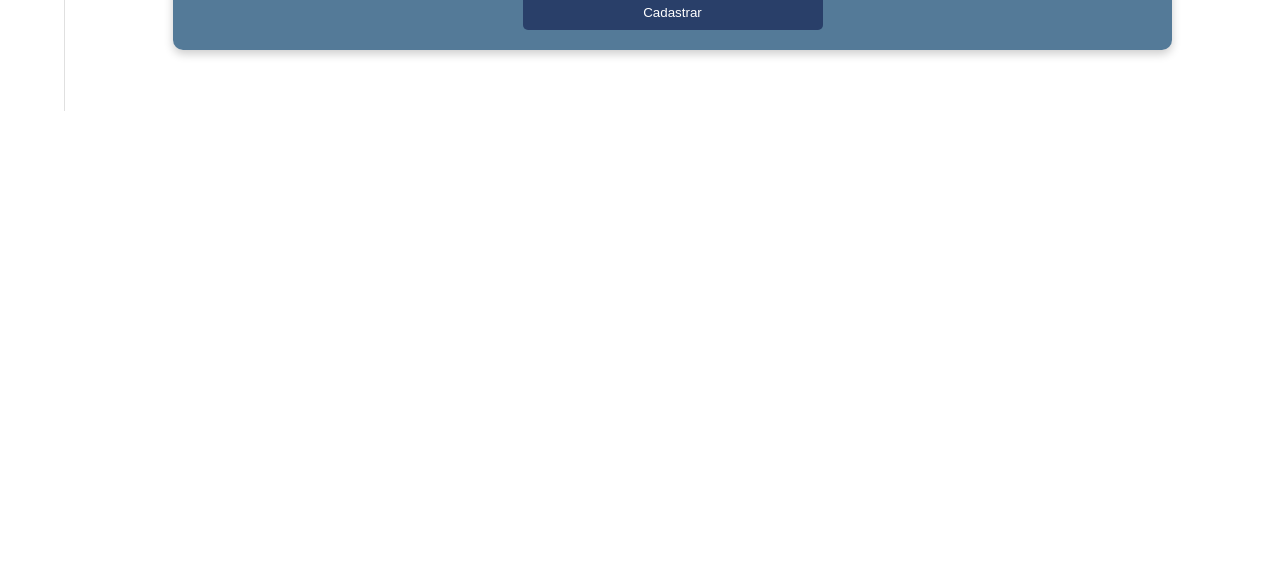
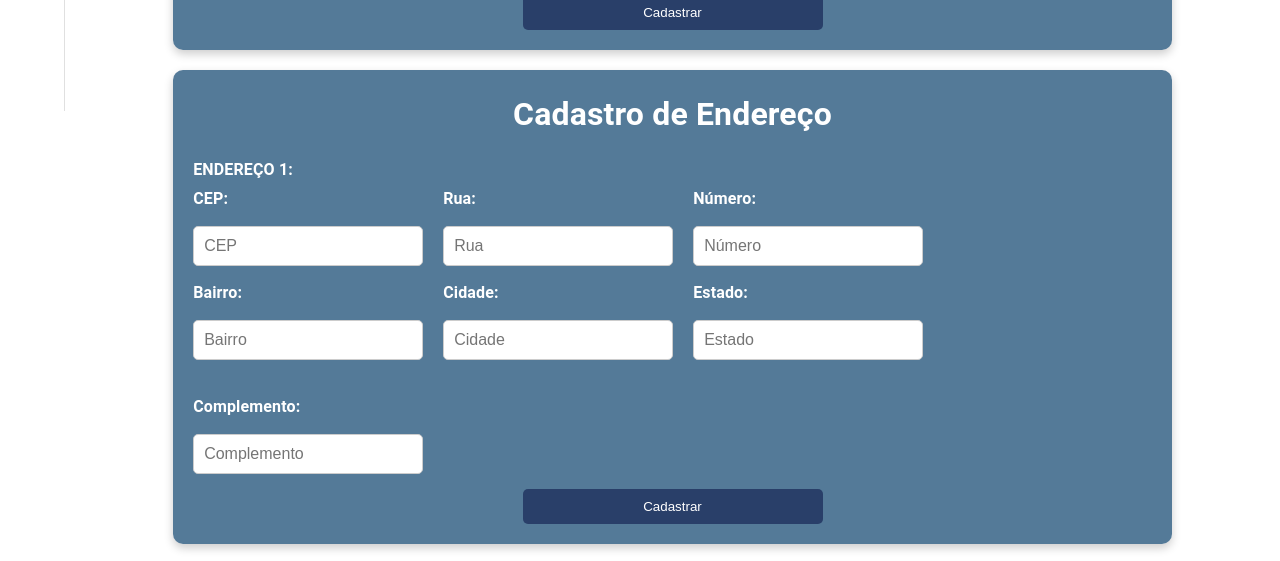
Before and after one commit to Equipe-Meta-Code/WE-COLEB---JJM-Log, a React (Vite) app in the folder frontend/: page /Cadastro/Cliente in a window 1280 px wide. Shown: the part 689-1250 px from the top of the page. Before the commit the page ends 800 px from the top, so only its background shows below. Built offline with nearby package versions, Linux system fonts and the light colour scheme; no server answers; sample sign-in values are in the browser's storage; a web font is replaced by a local one.

Commit message:
Update Cadastro-Endereço

```diff
--- a/frontend/package.json
+++ b/frontend/package.json
@@ -22,6 +22,7 @@
     "numeral": "^2.0.6",
     "prop-types": "^15.8.1",
     "react": "^18.3.1",
+    "react-bootstrap": "^2.10.5",
     "react-currency-input-field": "^3.8.0",
     "react-dom": "^18.3.1",
     "react-icons": "^5.3.0",
--- a/frontend/src/components/cadastros/CadastroCliente.jsx
+++ b/frontend/src/components/cadastros/CadastroCliente.jsx
@@ -5,11 +5,13 @@ import api from '../../services/api';
 import CadastroConcluido from './CadastroConcluido';
 import ModalFeedback from './ModalFeedback';
 import CurrencyInput from 'react-currency-input-field';
+import AddCircleRoundedIcon from '@mui/icons-material/AddCircleRounded';
+import { FormLabel } from "react-bootstrap";
 
 function CadastrarCliente() {
     const [formData, setFormData] = useState({
         cnpj: '',
-        razao_social: '', // Alterado para o nome correto
+        razao_social: '',
         nome_fantasia: '',
         inscricao_municipal: '',
         inscricao_estadual: '',
@@ -24,6 +26,18 @@ function CadastrarCliente() {
         valor_adicional: '',
     });
 
+    const [emailError, setEmailError] = useState('');
+
+    const [addressData, setAddressData] = useState([{
+        cep: '',
+        rua: '',
+        numero: '',
+        bairro: '',
+        cidade: '',
+        estado: '',
+        complemento: ''
+    }]);
+
     const [showCadastroConcluido, setShowCadastroConcluido] = useState(false);
     const [loading, setLoading] = useState(false);
     const [showModalFeedback, setShowModalFeedback] = useState(false);
@@ -31,34 +45,89 @@ function CadastrarCliente() {
 
     function handleInputChange(e) {
         const { name, value } = e.target;
+
+        if (name === 'email') {
+            // Regex para validar e-mail
+            const emailRegex = /^[^\s@]+@[^\s@]+\.[^\s@]+$/;
+            if (!emailRegex.test(value)) {
+                setEmailError('Por favor, insira um e-mail válido.');
+            } else {
+                setEmailError('');
+            }
+        }
+
         setFormData(prevState => ({ ...prevState, [name]: value }));
     }
 
-    // Função para limpar campos antes de enviar ao backend
+    function handleAddressChange(e, index) {
+        const { name, value } = e.target;
+        setAddressData(prevState => {
+            const updatedAddresses = [...prevState];
+            updatedAddresses[index] = { ...updatedAddresses[index], [name]: value };
+            return updatedAddresses;
+        });
+    }
+
     function cleanFormData(data) {
         return {
             ...data,
-            cnpj: data.cnpj.replace(/[^0-9]/g, ''), // Remove caracteres não numéricos
-            telefone: data.telefone.replace(/[^0-9]/g, ''), // Remove caracteres não numéricos
-            validade_rntrc: data.validade_rntrc, // Assumindo que o formato está correto
+            cnpj: data.cnpj.replace(/[^0-9]/g, ''),
+            telefone: data.telefone.replace(/[^0-9]/g, ''),
+            validade_rntrc: data.validade_rntrc,
+            valor_fixo: data.valor_fixo.replace(/[^\d,]/g, '').replace(',', '.'), // Limpa e formata valor_fixo
+            valor_adicional: data.valor_adicional.replace(/[^\d,]/g, '').replace(',', '.'), // Limpa e formata valor_adicional
         };
     }
 
     async function cadastrarCliente() {
-        const isFormComplete = Object.values(formData).every(value => value);
+        const isFormComplete =
+            Object.values(formData).every((value) => value) &&
+            addressData.every((addr) => Object.values(addr).every((value) => value));
+
         if (!isFormComplete) {
-            setFeedbackMessage("Por favor, preencha todos os campos.");
+            setFeedbackMessage('Por favor, preencha todos os campos.');
             setShowModalFeedback(true);
             return;
         }
 
-        const cleanedData = cleanFormData(formData);
+        const cleanedClientData = cleanFormData(formData);
+        setLoading(true);
 
-        setLoading(true);
         try {
-            const response = await api.post("/clientes", cleanedData);
-            console.log(response);
+            // Cadastrar o cliente
+            const clienteResponse = await api.post('/clientes', cleanedClientData);
+            const clienteId = clienteResponse.data.id;
+
+            // Formatar e enviar os endereços
+            const formattedAddresses = addressData.map((address) => ({
+                ...address,
+                cliente_id: clienteId, // Certifique-se de associar o ID do cliente ao endereço
+                cep: address.cep.replace(/[^0-9]/g, ''), // Limpar caracteres não numéricos do CEP
+            }));
+
+            // Enviar todos os endereços
+            for (const address of formattedAddresses) {
+                await api.post(`/clientes/${clienteId}/enderecos`, address);
+            }
+
+            // Mostrar feedback de sucesso
             setShowCadastroConcluido(true);
+            resetForm();
+        } catch (error) {
+            console.error('Erro ao cadastrar:', error);
+
+            const errorMessage =
+                error.response?.data?.message?.includes('CPF ou CNPJ já em uso')
+                    ? 'CNPJ já está em uso.'
+                    : 'Houve um erro ao cadastrar o cliente ou os endereços. Tente novamente.';
+            setFeedbackMessage(errorMessage);
+            setShowModalFeedback(true);
+        } finally {
+            setLoading(false);
+        }
+    }
+
+    function resetForm() {
         setFormData({
             cnpj: '',
             razao_social: '',
@@ -75,16 +144,19 @@ function CadastrarCliente() {
             valor_fixo: '',
             valor_adicional: '',
         });
-        } catch (error) {
-            console.error("Erro ao cadastrar:", error);
-            const errorMessage = error.response?.data?.message?.includes("CPF ou CNPJ já em uso")
-                ? "CNPJ já está em uso."
-                : "Houve um erro ao cadastrar o cliente. Tente novamente.";
-            setFeedbackMessage(errorMessage);
-            setShowModalFeedback(true);
-        } finally {
-            setLoading(false);
+        setAddressData({
+            cep: '',
+            rua: '',
+            numero: '',
+            bairro: '',
+            cidade: '',
+            estado: '',
+            complemento: ''
+        });
     }
+
+    function addNewAddress() {
+        setAddressData([...addressData, { cep: '', rua: '', numero: '', bairro: '', cidade: '', estado: '', complemento: '' }]);
     }
 
     function handleCloseCadastroConcluido() {
@@ -166,7 +238,7 @@ function CadastrarCliente() {
                                 onChange={handleInputChange}
                                 name="email"
                             />
-
+                            {emailError && <p style={{ color: 'white' }}>{emailError}</p>}
                         </div>
                     </div>
                     <div className={styles.conjuntosCadastros}>
@@ -204,8 +276,8 @@ function CadastrarCliente() {
                                 name="contribuinte"
                             >
                                 <option value="">Selecione</option>
-                            <option value="sim">SIM</option>
-                            <option value="nao">NÃO</option>
+                                <option value="Sim">SIM</option>
+                                <option value="Não">NÃO</option>
                             </select>
 
                         </div>
@@ -314,6 +386,116 @@ function CadastrarCliente() {
                     </div>
                 </div>
                 <div className={styles.botaoDeCadastrar}>
+                    <button className={styles.botaoCadastrar} onClick={cadastrarCliente} disabled={loading || emailError}>
+                        {loading ? "Cadastrando..." : "Cadastrar"}
+                    </button>
+                </div>
+            </div>
+
+            <div className={styles.container}>
+                <div className='titulo-cliente'>
+                    <h1 className={styles.tituloCard}>Cadastro de Endereço</h1>
+                    <button type="button-cliente" onClick={addNewAddress}>
+                        <AddCircleRoundedIcon style={{ marginRight: '4px' }} />
+                    </button>
+                </div>
+                {addressData.map((address, index) => (
+                    <div key={index} className={styles.campos}>
+                        <FormLabel htmlFor={`endereco-${index + 1}`}>{`ENDEREÇO ${index + 1}:`}</FormLabel>
+                        <div className={styles.conjuntosCadastros}>
+                            {/* Card de Endereço */}
+                            <div className={styles.inputsCadastros}>
+                                <label htmlFor={`cep-${index}`}>CEP:</label>
+                                <InputMask
+                                    id={`cep-${index}`}
+                                    className={styles.inputTexto}
+                                    mask="99999-999"
+                                    placeholder="CEP"
+                                    value={address.cep}
+                                    onChange={(e) => handleAddressChange(e, index)}
+                                    name="cep"
+                                />
+                            </div>
+                            <div className={styles.inputsCadastros}>
+                                <label htmlFor={`rua-${index}`}>Rua:</label>
+                                <input
+                                    id={`rua-${index}`}
+                                    className={styles.inputTexto}
+                                    type="text"
+                                    placeholder="Rua"
+                                    value={address.rua}
+                                    onChange={(e) => handleAddressChange(e, index)}
+                                    name="rua"
+                                />
+                            </div>
+                            <div className={styles.inputsCadastros}>
+                                <label htmlFor={`numero-${index}`}>Número:</label>
+                                <input
+                                    id={`numero-${index}`}
+                                    className={styles.inputTexto}
+                                    type="text"
+                                    placeholder="Número"
+                                    value={address.numero}
+                                    onChange={(e) => handleAddressChange(e, index)}
+                                    name="numero"
+                                />
+                            </div>
+                        </div>
+                        <div className={styles.conjuntosCadastros}>
+                            <div className={styles.inputsCadastros}>
+                                <label htmlFor={`bairro-${index}`}>Bairro:</label>
+                                <input
+                                    id={`bairro-${index}`}
+                                    className={styles.inputTexto}
+                                    type="text"
+                                    placeholder="Bairro"
+                                    value={address.bairro}
+                                    onChange={(e) => handleAddressChange(e, index)}
+                                    name="bairro"
+                                />
+                            </div>
+                            <div className={styles.inputsCadastros}>
+                                <label htmlFor={`cidade-${index}`}>Cidade:</label>
+                                <input
+                                    id={`cidade-${index}`}
+                                    className={styles.inputTexto}
+                                    type="text"
+                                    placeholder="Cidade"
+                                    value={address.cidade}
+                                    onChange={(e) => handleAddressChange(e, index)}
+                                    name="cidade"
+                                />
+                            </div>
+                            <div className={styles.inputsCadastros}>
+                                <label htmlFor={`estado-${index}`}>Estado:</label>
+                                <input
+                                    id={`estado-${index}`}
+                                    className={styles.inputTexto}
+                                    type="text"
+                                    placeholder="Estado"
+                                    value={address.estado}
+                                    onChange={(e) => handleAddressChange(e, index)}
+                                    name="estado"
+                                />
+                            </div>
+                            <div className={styles.inputsCadastros}>
+                                <label htmlFor={`complemento-${index}`}>Complemento:</label>
+                                <input
+                                    id={`complemento-${index}`}
+                                    className={styles.inputTexto}
+                                    type="text"
+                                    placeholder="Complemento"
+                                    value={address.complemento}
+                                    onChange={(e) => handleAddressChange(e, index)}
+                                    name="complemento"
+                                />
+                            </div>
+                        </div>
+                        {index < addressData.length - 1 && <hr className={styles.separator} />}
+                    </div>
+                ))}
+
+                <div className={styles.botaoDeCadastrar}>
                     <button className={styles.botaoCadastrar} onClick={cadastrarCliente} disabled={loading}>
                         {loading ? "Cadastrando..." : "Cadastrar"}
                     </button>
--- a/frontend/src/components/cadastros/CadastroCliente.module.css
+++ b/frontend/src/components/cadastros/CadastroCliente.module.css
@@ -1,9 +1,10 @@
 .pagina {
     display: flex;
-    justify-content: center;
+    flex-direction: column; /* Organiza os cards em coluna */
     align-items: center;
     height: 100%;
     background-color: transparent; /* Fundo da página */
+    gap: 20px; /* Espaçamento entre os cards */
 }
 
 .container {
@@ -92,5 +93,32 @@
 }
 
 #email{
-    width: 320px !important;
+    width: 300px !important;
 }
+
+.titulo-cliente {
+    display: flex;
+    align-items: center;
+    justify-content: space-between;
+    margin-bottom: 15px;
+    position: relative;
+}
+
+button[type="button-cliente"] {
+    position: absolute;
+    top: 0;
+    right: 0;
+    margin-right: 10px;
+    margin-top: 10px;
+    background: none;
+    border: none;
+    color: #fff;
+    cursor: pointer;
+}
+
+.separator {
+    border: 0;
+    height: 1px;
+    background-color: #ccc; /* Cor da linha */
+    margin: 15px 0; /* Espaçamento vertical */
+}
```
Also changed, not shown: 2 other files (tests, documents, lock files or other folders). Lines whose indentation alone changed are shown as unchanged.
